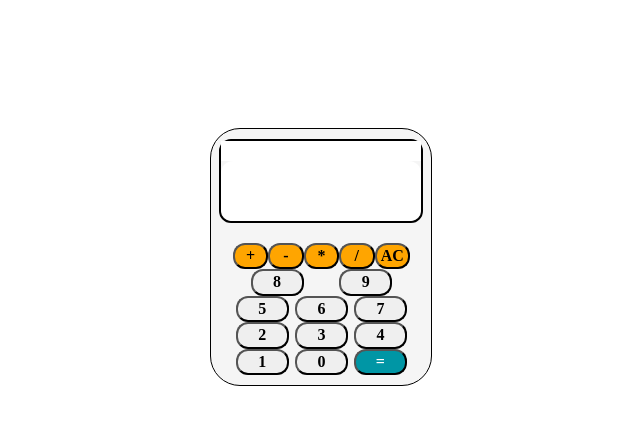
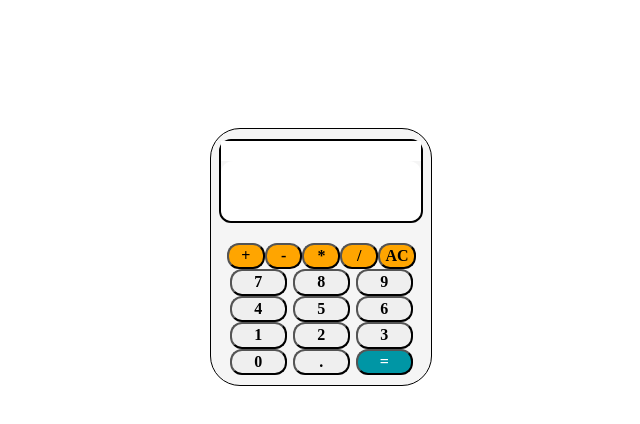
Before and after one commit to AuroreVanHoorebeke/calculator, a plain HTML site: page index.html in a window 1280 px wide. Shown: the whole page, without its empty margins (212-852 px from the left). Drawn offline with Linux system fonts and the light colour scheme.

Commit message:
added a dot and changed button order

```diff
--- a/calculator.js
+++ b/calculator.js
@@ -54,6 +54,12 @@ const equal = document.createElement("button");
 equal.className = "equal";
 equal.textContent = "=";
 
+const dot = document.createElement("button");
+dot.className = "dot";
+dot.textContent = ".";
+dot.addEventListener("click", function () {display.textContent += dot;
+    histDiv.textContent += dot})
+
 
 equal.addEventListener("click", function () {
     display.textContent = Function('return ' + display.textContent)();
@@ -77,6 +83,7 @@ buttonDiv.appendChild(numDiv);
 buttonDiv.appendChild(operDiv);
 operDiv.appendChild(clear);
 numDiv.appendChild(equal);
+numDiv.appendChild(dot);
 calculator.appendChild(displayDiv);
 displayDiv.appendChild(display);
 displayDiv.appendChild(histDiv);
--- a/style.css
+++ b/style.css
@@ -101,15 +101,16 @@ div.numDiv>button {
     margin: auto;
 }
 
-div.numDiv>button:nth-child(2){
-    order: -12;
-}
-
 div.numDiv>button:nth-child(1){
     order: -11;
 }
 
 div.numDiv>button:nth-child(11){
+    order: -9;
+
+}
+
+div.numDiv>button:nth-child(12){
     order: -10;
 
 }
```
